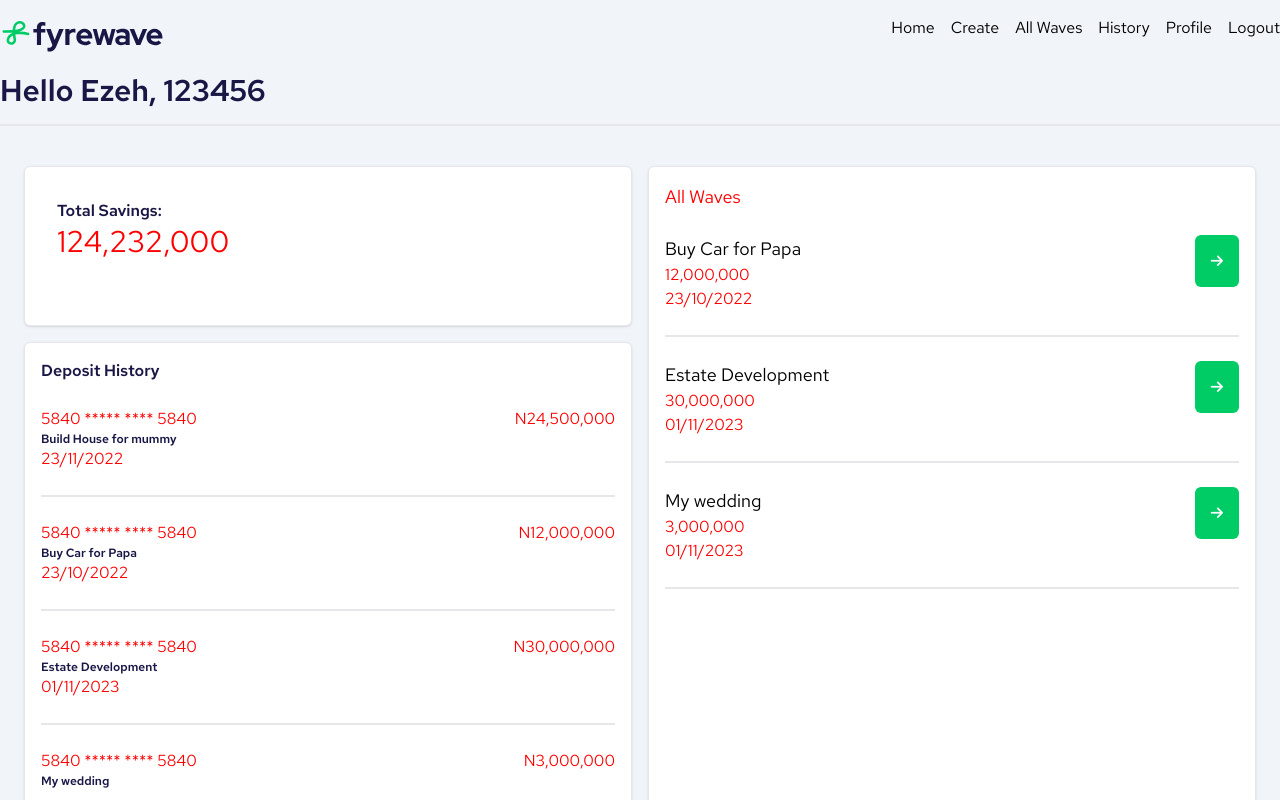
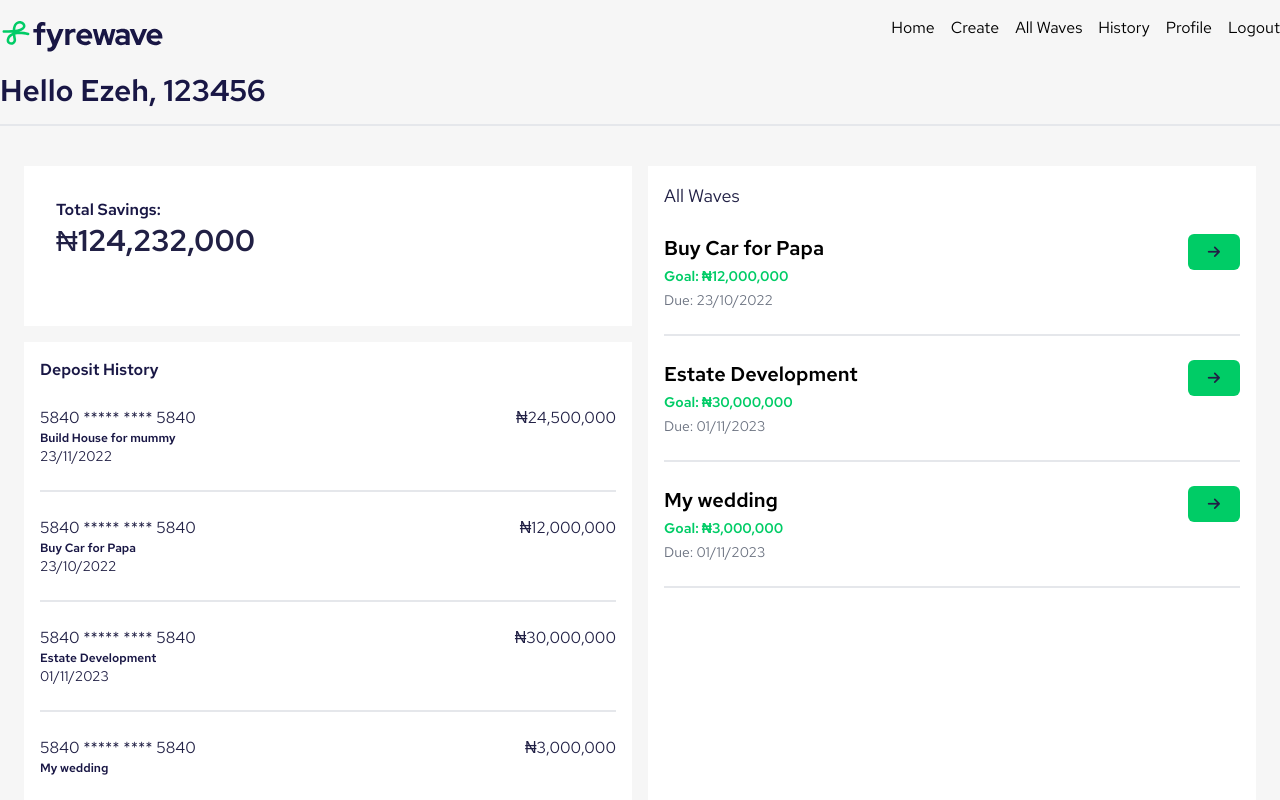
Before and after one commit to FyreWave/front-wave, a React (Vite) app: page / in a window 1280 px wide. Shown: the top 800 px of the page. Built offline with nearby package versions, Linux system fonts and the light colour scheme; data requests are answered from the project's data file.

Commit message:
firstpush

```diff
--- a/src/Pages/HomeDashboard.tsx
+++ b/src/Pages/HomeDashboard.tsx
@@ -12,7 +12,9 @@ const HomeDashboard = () => {
               <div className="Dashboard-tile h-40">
                 <div className="p-4">
                   <h2 className="regular-title">Total Savings:</h2>
-                  <h1 className="text-3xl "> 124,232,000</h1>
+                  <h1 className="text-3xl font-extrabold">
+                    <span className="font-thin">&#8358;</span>124,232,000
+                  </h1>
                 </div>
               </div>
               <div className="Dashboard-tile mt-4">
--- a/src/Pages/createWavePage.tsx
+++ b/src/Pages/createWavePage.tsx
@@ -45,7 +45,7 @@ const createWavePage = () => {
       <h2>Create a new Wave</h2>
 
       <div className="flex justify-center">
-        <div className="bg-white  border shadow w-full py-32 ">
+        <div className="bg-white w-full py-32 ">
           <div className="flex justify-center">
             <div className="w-[450px] px-8">
               <form onSubmit={handleSubmit}>
@@ -65,7 +65,7 @@ const createWavePage = () => {
                     <label>Target amount:</label>
                     <input
                       type="text"
-                      className="form-input"
+                      className="form-input "
                       value={waveAmount}
                       onChange={(e) => setWaveAmount(e.target.value)}
                       required
--- a/src/components/DepositHistoryComponent.tsx
+++ b/src/components/DepositHistoryComponent.tsx
@@ -14,6 +14,7 @@ const DepositHistoryComponent = () => {
       date: "23/11/2022",
       id: 1,
     },
+
     {
       title: "Buy Car for Papa",
       goal: "12,000,000",
@@ -40,7 +41,7 @@ const DepositHistoryComponent = () => {
     },
   ]);
   return (
-    <div className="bg-i-800">
+    <div className="bg-i-800 my-b">
       <div>
         {histories.map((history, index) => (
           <div key={index}>
@@ -52,10 +53,10 @@ const DepositHistoryComponent = () => {
                       {number} ***** **** {number}
                     </h1>
                     <h1 className="regular-title text-xs">{history.title}</h1>
-                    <p>{history.date}</p>
+                    <p className="text-sm">{history.date}</p>
                   </div>
                   <div>
-                    <p>N{history.goal}</p>
+                    <p>&#8358;{history.goal}</p>
                   </div>
                 </div>
               </div>
--- a/src/components/WaveList.tsx
+++ b/src/components/WaveList.tsx
@@ -15,10 +15,12 @@ const WaveList = (props: { waves: WavesDataType[]; title: any }) => {
               <div className="flex justify-between">
                 <div>
                   <Link to={`/view-wave/${wave.id}`}>
-                    <h2 className="text-lg">{wave.title}</h2>
+                    <h2 className="text-xl font-bold">{wave.title}</h2>
                   </Link>
-                  <p>{wave.goal}</p>
-                  <p>{wave.date}</p>
+                  <p className="font-bold py-1 text-sm goal-color">
+                    Goal: &#8358;{wave.goal}
+                  </p>
+                  <p className="text-sm text-gray-500">Due: {wave.date}</p>
                 </div>
                 <div>
                   <button className="regular-button">
--- a/src/styles/App.css
+++ b/src/styles/App.css
@@ -1,64 +1,57 @@
-
-@import url('https://fonts.googleapis.com/css2?family=Red+Hat+Text:ital,wght@0,300;0,400;0,500;0,600;1,300;1,400&display=swap');
-*{
-    font-family: 'Red Hat Text', sans-serif;
-
-
+@import url("https://fonts.googleapis.com/css2?family=Red+Hat+Text:ital,wght@0,300;0,400;0,500;0,600;1,300;1,400&display=swap");
+* {
+  font-family: "Red Hat Text", sans-serif;
 }
 
 .App {
-
-    @apply bg-slate-100 ;
-
-
+  background-color: #f6f6f6;
 }
 
 .regular-text {
-    @apply text-secondary-500
+  @apply text-secondary-500;
 }
 
-.regular-title{
-    @apply text-secondary-500  font-semibold}
-
-.big-title{
-    @apply text-secondary-500 text-3xl font-bold
+.regular-title {
+  @apply text-secondary-500  font-semibold;
 }
 
-.form-input{
-    @apply bg-white border border-gray-300  bg-gray-100 w-full p-2
+.big-title {
+  @apply text-secondary-500 text-3xl font-bold;
 }
 
-h1,p{
-    color: red
+.form-input {
+  @apply bg-white bg-gray-100 w-full p-2;
 }
 
-.regular-button{
-    @apply bg-primary-500 rounded-md px-4 py-4 text-white text-sm
+h1,
+p {
+  color: #212045;
 }
 
-.inverse-button{
-    @apply border-2 border-b-primary-500 text-primary-500  rounded-md px-4 py-1 text-sm text-gray-600
+.regular-button {
+  @apply bg-primary-500 rounded-md px-5 py-2 text-white text-sm;
 }
 
-.muted-button{
-   @apply bg-primary-900  py-4  rounded-sm  text-white px-4 text-sm
+.inverse-button {
+  @apply border-2 border-b-primary-500 text-primary-500  rounded-md px-4 py-1 text-sm text-gray-600;
 }
 
-
+.muted-button {
+  @apply bg-primary-900  py-4  rounded-sm  text-white px-4 text-sm;
+}
 
 .Dashboard-tile {
-@apply bg-white rounded-md border shadow p-4
+  @apply bg-white  p-4;
 }
-
 
 .App-logo {
   height: 40vmin;
   pointer-events: none;
 }
 
-
-
-
+.goal-color {
+  color: #00cc66;
+}
 
 @keyframes App-logo-spin {
   from {
@@ -72,3 +65,9 @@ h1,p{
 button {
   font-size: calc(10px + 2vmin);
 }
+
+.fa-arrow-right {
+  color: #212045;
+  font-weight: 900;
+  stroke: 4px;
+}
```
Also changed, not shown: 2 other files (tests, documents, lock files or other folders).
